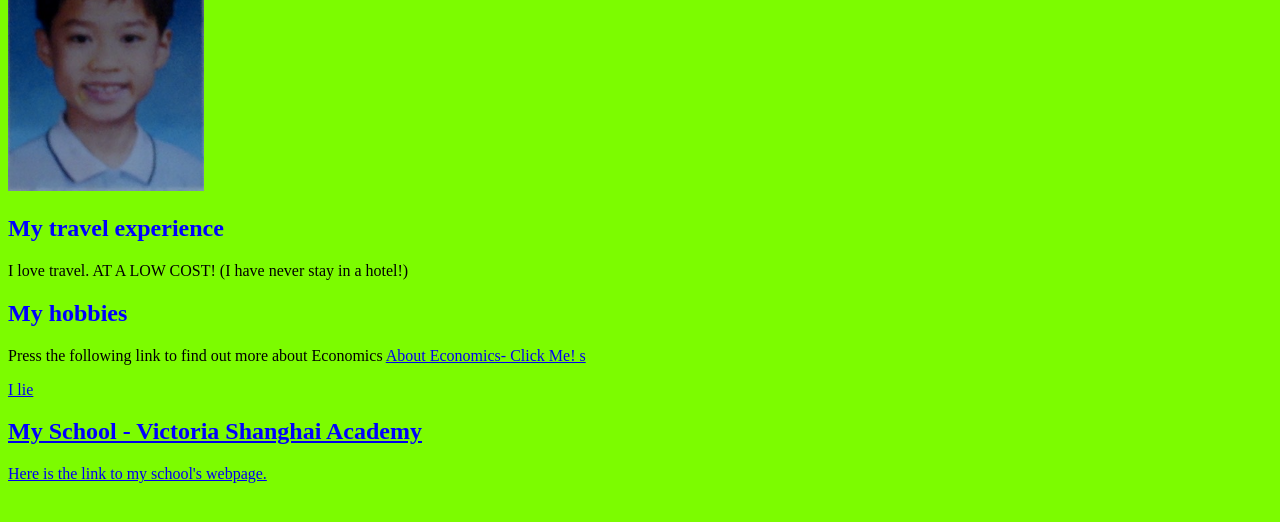
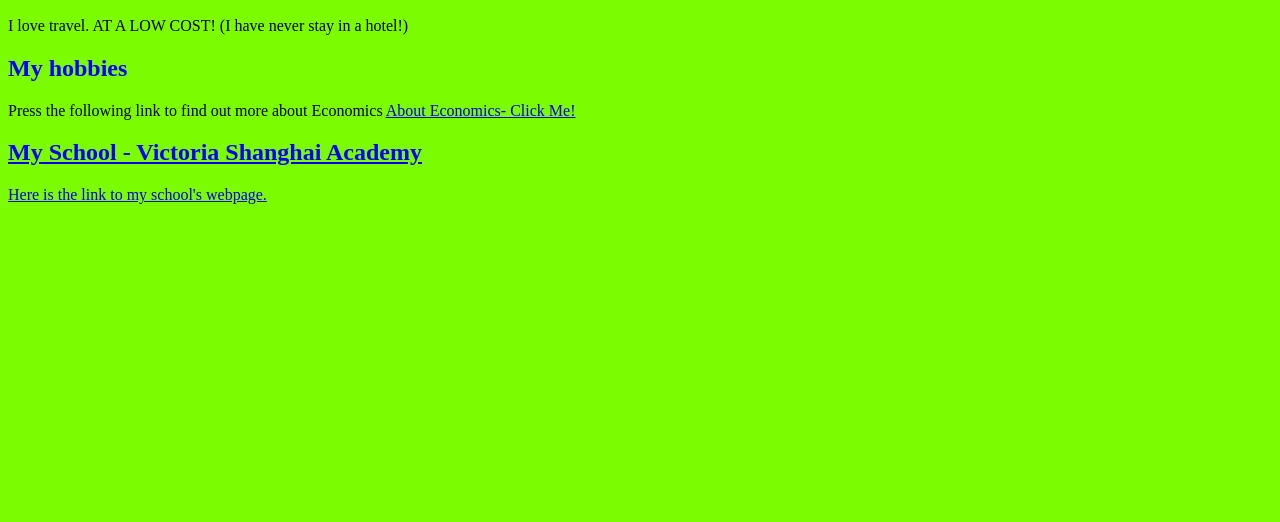
Before and after one commit to arvinip4890/arvinip4890.github.io, a plain HTML site: page index.html in a window 1280 px wide. Shown: the part 272-794 px from the top of the page. Drawn offline with Linux system fonts and the light colour scheme.

Commit message:
Add files via upload

```diff
--- a/index.html
+++ b/index.html
@@ -31,12 +31,11 @@
 		<H1>All about me - - - Arvin Ian IP</H1>
 		<p>I am called Arvin Ip. I am twevle years old this year. My favourite subject in school is always Maths and Science. During my freetime, I love travel. </p>
 		<p>大家好，我叫葉朗恩，生於2005年，很高興能認識大家！我喜歡去旅行，就能讓我從單薄走向豐富的世界，在有挑戰性的國際視野環境底下度過，香港無疑是我最佳的落腳點。靜態活動，我喜歡練字、到海邊散步，跑山、欣賞香港70-80年代音樂及以開心於三五之已蹤情侃談為最佳時刻；我則深情於數學、科學及經濟上的探索，對若你也有以上的嗜好，期待和你以輕鬆心情而自在地高談闊論地進行探討。</p>
-		<img src="Y5 School Photo .png">
+		<img src="Y5 School Photo.png">
 		<h2>My travel experience</h2>
 		<p>I love travel. AT A LOW COST! (I have never stay in a hotel!)
 		<h2>My hobbies</h2>
-		<p>Press the following link to find out more about Economics <a href="economics.html">About Economics- Click Me! s</p>
-		<p>I lie </p>
+		<p>Press the following link to find out more about Economics <a href="economics.html">About Economics- Click Me! </p>
 		<h2>My School - Victoria Shanghai Academy</h2>
 		<a href="http://www.vsa.edu.hk/"> Here is the link to my school's webpage.
 	</body>
```
